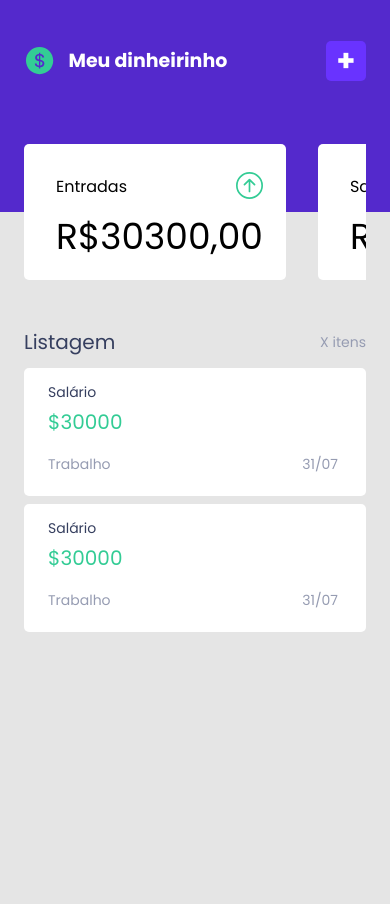
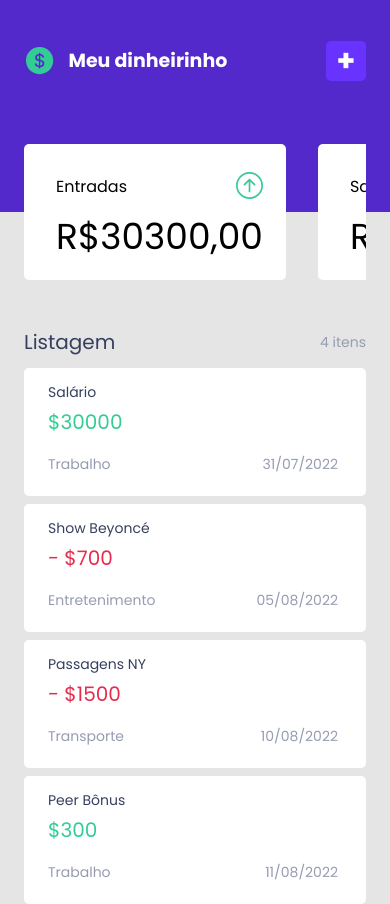
Before and after one commit to carmoandre/projeto-meudinheirinho-olabi, a React (Create React App) app: page / in a window 390 px wide. Before the commit the page ends 844 px from the top, so only its background shows below. Built offline with nearby package versions, Linux system fonts and the light colour scheme.

Commit message:
Mobile Table Cards updated

```diff
--- a/src/components/Body.js
+++ b/src/components/Body.js
@@ -14,6 +14,7 @@ export default function Body ({data}) {
 
 const ContainerBody = styled.body`
     padding: 0 11.11%;
+    //height: 100%;
 
     @media (max-width: 650px) {
         padding: 0 24px;
--- a/src/components/tables/MobileTable.js
+++ b/src/components/tables/MobileTable.js
@@ -2,16 +2,25 @@ import styled from "styled-components";
 import MobileTableCard from "./MobileTableCard";
 
 
-export default function MobileTable(){
+export default function MobileTable(data){
 
     return(
         <MobileTableContainer>
             <MobileTableHeader>
                 <MobileTableTitle>Listagem</MobileTableTitle>
-                <MobileTableAmmount>X itens</MobileTableAmmount>
+                <MobileTableAmmount>{data.data.length} itens</MobileTableAmmount>
             </MobileTableHeader>
-            <MobileTableCard/>
-            <MobileTableCard/>
+            {data.data.map((transaction) => {
+            return(<MobileTableData key={transaction.id} >
+                <MobileTableCard
+                    title={transaction.title}
+                    type={transaction.type}
+                    amount={transaction.amount}
+                    category={transaction.category}
+                    createdAt={transaction.createdAt}
+                />
+            </MobileTableData>);
+            })}
         </MobileTableContainer>
     );
 }
@@ -43,3 +52,5 @@ const MobileTableAmmount = styled.p`
     font-size: 14px;
     color: #969cb2;
 `;
+
+const MobileTableData = styled.p``;
--- a/src/components/tables/MobileTableCard.js
+++ b/src/components/tables/MobileTableCard.js
@@ -1,16 +1,20 @@
 import styled from "styled-components";
 
-export default function MobileTableCard(){
+export default function MobileTableCard(props){
+
+    const {title, amount, type, category, createdAt} = props;
 
     return(
-        <TransactionsCard>
-            <CardTitle>Salário</CardTitle>
-            <CardValue>$30000</CardValue>
-            <CardInformation>
-                <TransactionCategory>Trabalho</TransactionCategory>
-                <TransactionDate>31/07</TransactionDate>
-            </CardInformation>
-        </TransactionsCard>
+        <>
+            <TransactionsCard>
+                <CardTitle>{title}</CardTitle>
+                <CardValue type = {type}>{type==="income" ? "" : "-"} ${amount}</CardValue>
+                <CardInformation>
+                    <TransactionCategory>{category}</TransactionCategory>
+                    <TransactionDate>{createdAt}</TransactionDate>
+                </CardInformation>
+            </TransactionsCard>
+        </>
     );
 }
 
@@ -42,7 +46,7 @@ const CardTitle = styled.p`
 `;
 
 const CardValue = styled.p`
-    color: #33cc95; //Color will be choosen according to income or outcome #E52E4D
+    color: ${({type})=> type==="income" ? "#33cc95" : "#E52E4D"};
     font-size: 20px;
     margin-bottom: 25px;
 `;
```
